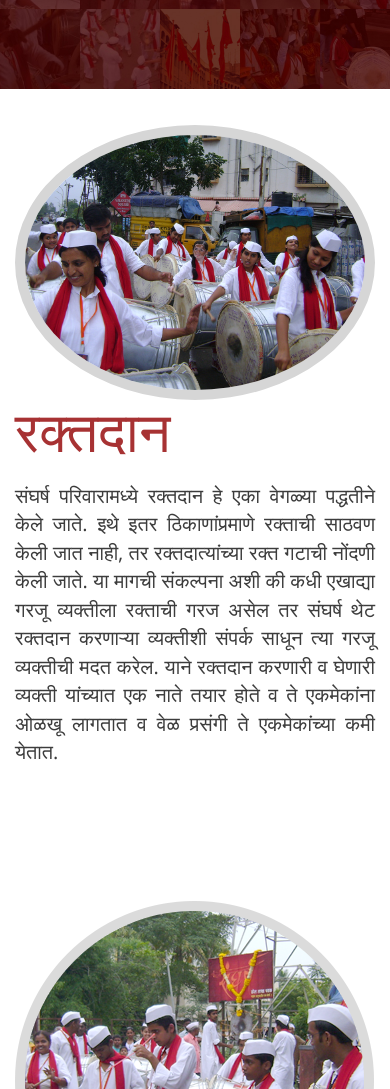
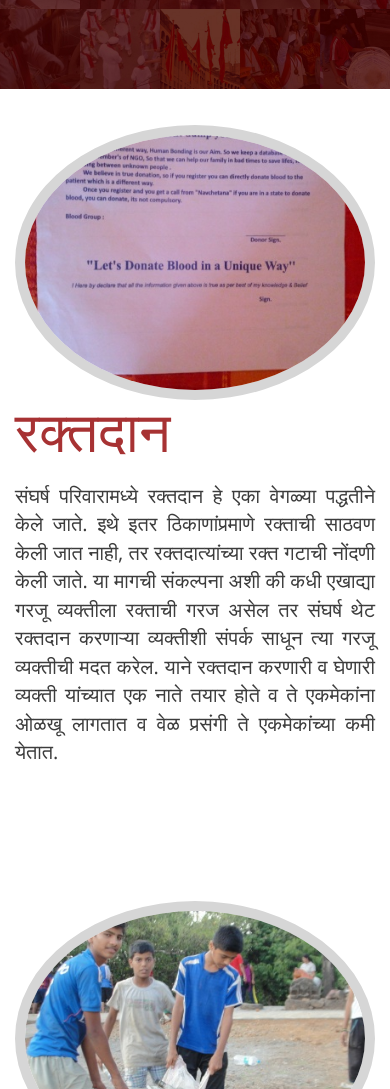
Before and after one commit to navchetana/navchetana.github.io, a plain HTML site: page social_activities.html in a window 390 px wide. Shown: the part 311-1400 px from the top of the page. Drawn offline with Linux system fonts and the light colour scheme.

Commit message:
images corrected

```diff
--- a/social_activities.html
+++ b/social_activities.html
@@ -56,7 +56,7 @@
 
       <div class="row marginTop10p">
         <div class="col-sm-4">
-          <img src="images/demoImage.jpg" class="imageRound img-responsive" alt=""/>
+          <img src="images/blood.jpg" class="imageRound img-responsive" alt=""/>
         </div>
 
         <div class="col-sm-8 text-justify">
@@ -74,7 +74,7 @@
       </div>
 
       <div class="row marginTop15p">
-        <div class="col-sm-4 flotReponsiveRight"><img src="images/dholPathak.png"  class="img-responsive" alt=""/></div>
+        <div class="col-sm-4 flotReponsiveRight"><img src="images/restoration.jpg"  class="imageRound img-responsive" alt=""/></div>
         <div class="col-sm-8 text-justify">
           <h2 class="redTextColor">गडसंवर्धन </h2>
           <P class="GrayTextColor">
@@ -89,7 +89,7 @@
 
       <div class="row marginTop10p">
         <div class="col-sm-4">
-          <img src="images/demoImage.jpg" class="imageRound img-responsive" alt=""/>
+          <img src="images/droughthelp.jpg" class="imageRound img-responsive" alt=""/>
         </div>
         <div class="col-sm-8 text-justify">
           <h2 class="redTextColor"> दुष्काळग्रस्तांना मदत  </h2>
@@ -111,7 +111,7 @@
 
 
       <div class="row marginTop15p">
-        <div class="col-sm-4 flotReponsiveRight"><img src="images/dholPathak.png"  class="img-responsive" alt=""/></div>
+        <div class="col-sm-4 flotReponsiveRight"><img src="images/youthawakening.jpg"  class="imageRound img-responsive" alt=""/></div>
         <div class="col-sm-8 text-justify">
           <h2 class="redTextColor">युवा जागृती  </h2>
           <P class="GrayTextColor">
@@ -127,7 +127,7 @@
 
       <div class="row marginTop10p">
         <div class="col-sm-4">
-          <img src="images/demoImage.jpg" class="imageRound img-responsive" alt=""/>
+          <img src="images/katta.jpg" class="imageRound img-responsive" alt=""/>
         </div>
         <div class="col-sm-8 text-justify">
           <h2 class="redTextColor"> संघर्ष कट्टा  </h2>
@@ -143,7 +143,7 @@
 
 
       <div class="row marginTop15p">
-        <div class="col-sm-4 flotReponsiveRight"><img src="images/dholPathak.png"  class="img-responsive" alt=""/></div>
+        <div class="col-sm-4 flotReponsiveRight"><img src="images/eye.jpg"  class="img-responsive imageRound" alt=""/></div>
         <div class="col-sm-8 text-justify">
           <h2 class="redTextColor"> नेत्रदान  </h2>
           <P class="GrayTextColor">
@@ -156,7 +156,7 @@
 
       <div class="row marginTop10p">
         <div class="col-sm-4">
-          <img src="images/demoImage.jpg" class="imageRound img-responsive" alt=""/>
+          <img src="images/football.jpg" class="imageRound img-responsive" alt=""/>
         </div>
         <div class="col-sm-8 text-justify">
           <h2 class="redTextColor">संघर्ष फुटबाल</h2>
@@ -175,7 +175,7 @@
 
       <div class="row marginTop10p">
         <div class="col-sm-4 flotReponsiveRight">
-          <img src="images/demoImage.jpg" class="imageRound img-responsive" alt=""/>
+          <img src="images/policemitra.jpg" class="imageRound img-responsive" alt=""/>
         </div>
         <div class="col-sm-8 text-justify">
           <h2 class="redTextColor">पोलिस मित्र</h2>
@@ -190,7 +190,7 @@
 
       <div class="row marginTop10p">
         <div class="col-sm-4">
-          <img src="images/demoImage.jpg" class="imageRound img-responsive" alt=""/>
+          <img src="images/orphanvisit.jpg" class="imageRound img-responsive" alt=""/>
         </div>
         <div class="col-sm-8 text-justify">
           <h2 class="redTextColor">अनाथ आश्रमांना भेट</h2>
```
Also changed, not shown: treks.html (+1 -1 lines), images/blood.jpg (added), images/droughthelp.jpg (added), images/eye.jpg (added), images/football.jpg (added), images/katta.jpg (added), images/orphanvisit.jpg (added), images/policemitra.jpg (added), images/restoration.jpg (added), images/treks.JPG (deleted), images/treks.jpg (added), 1 other file.
